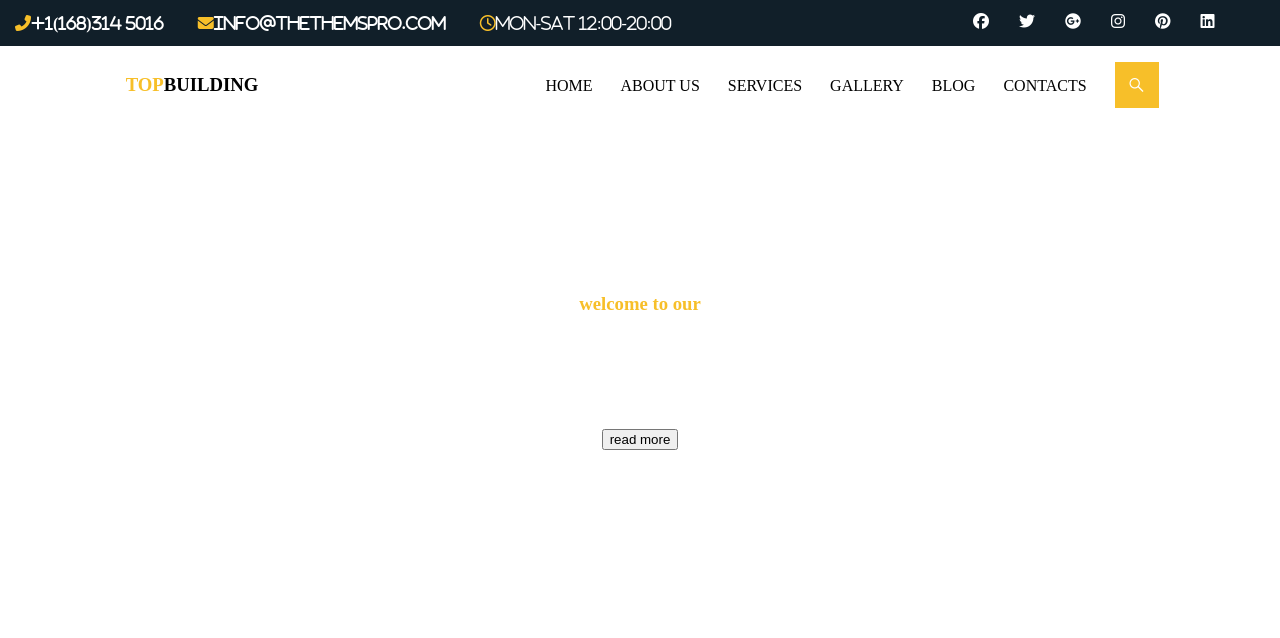
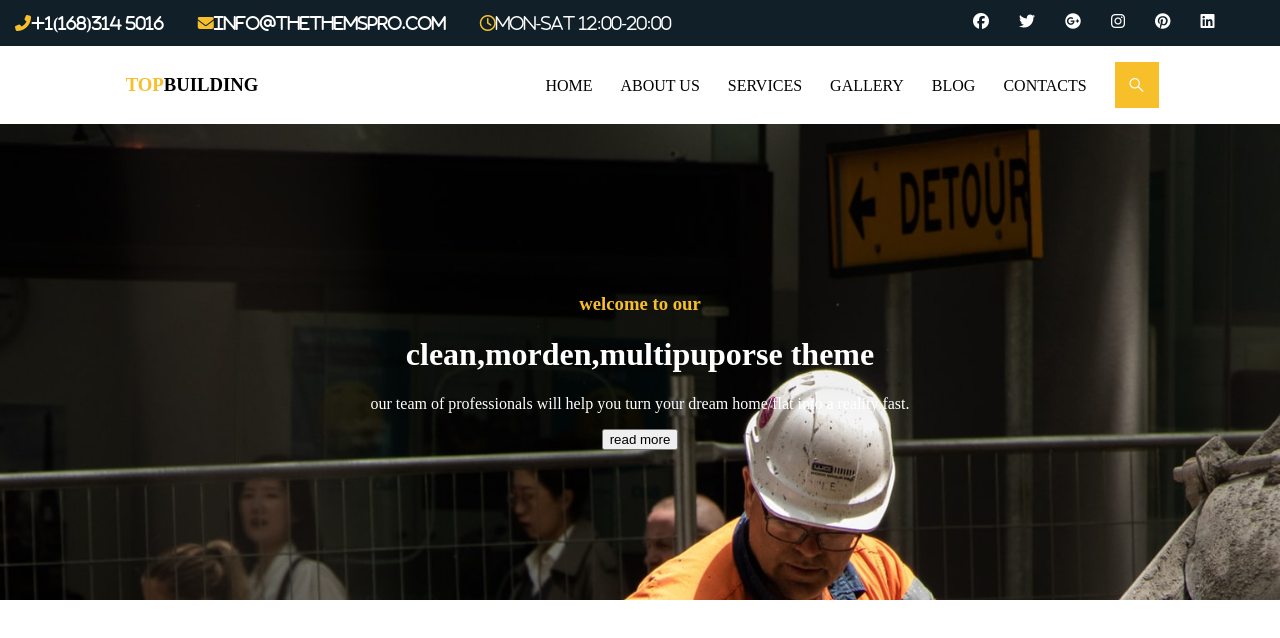
Before and after one commit to zoliswa-del/zowe, a plain HTML site: page index.html in a window 1280 px wide. Drawn offline with Linux system fonts and the light colour scheme.

Commit message:
Update index.css

```diff
--- a/index.css
+++ b/index.css
@@ -52,7 +52,7 @@ html,body{
     color:white;
 }
 .main-page{
-    background: url("images/hh.jpeg");
+    background: url("hh.jpeg");
     background-size:cover;
     padding:150px;
     text-align:center;
```
